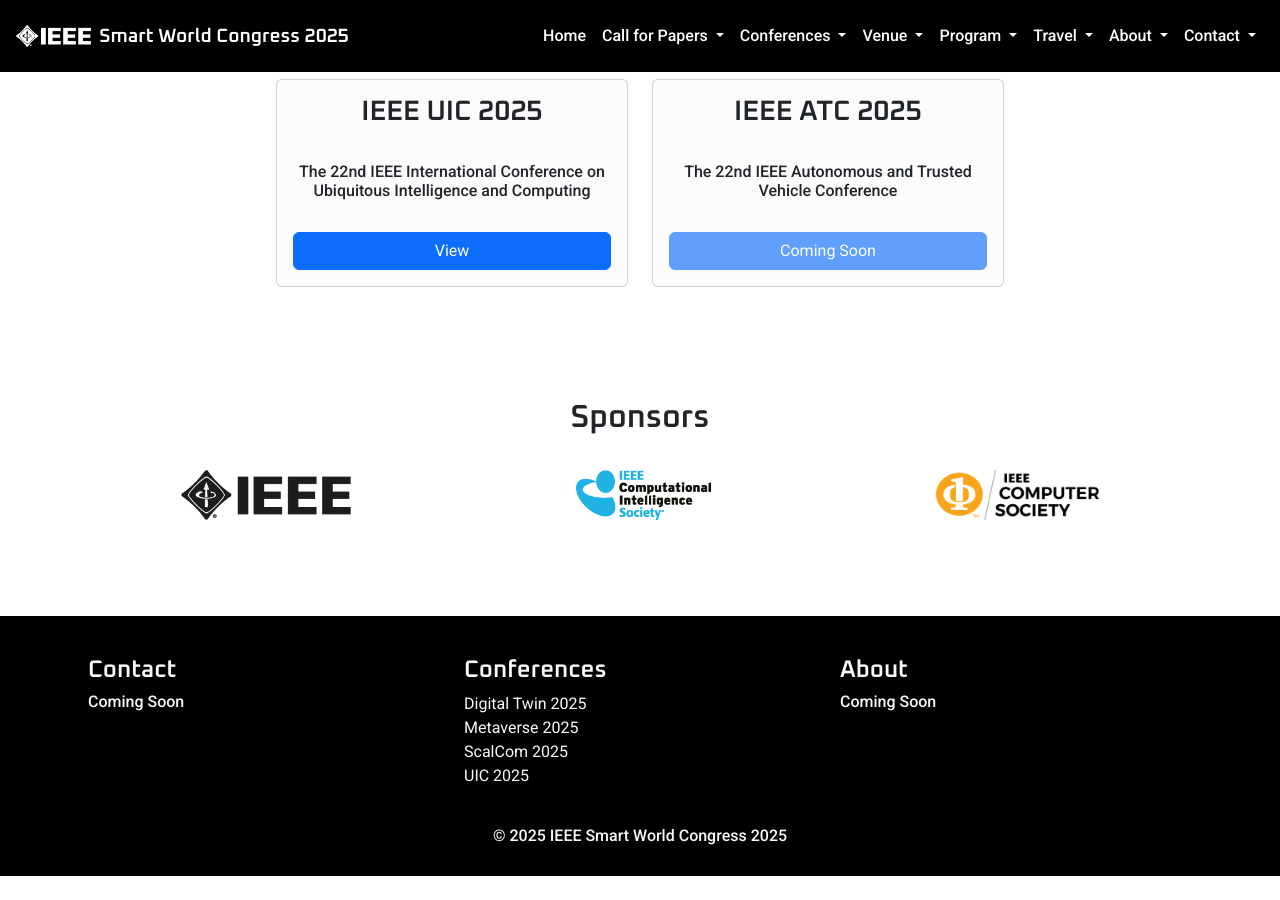
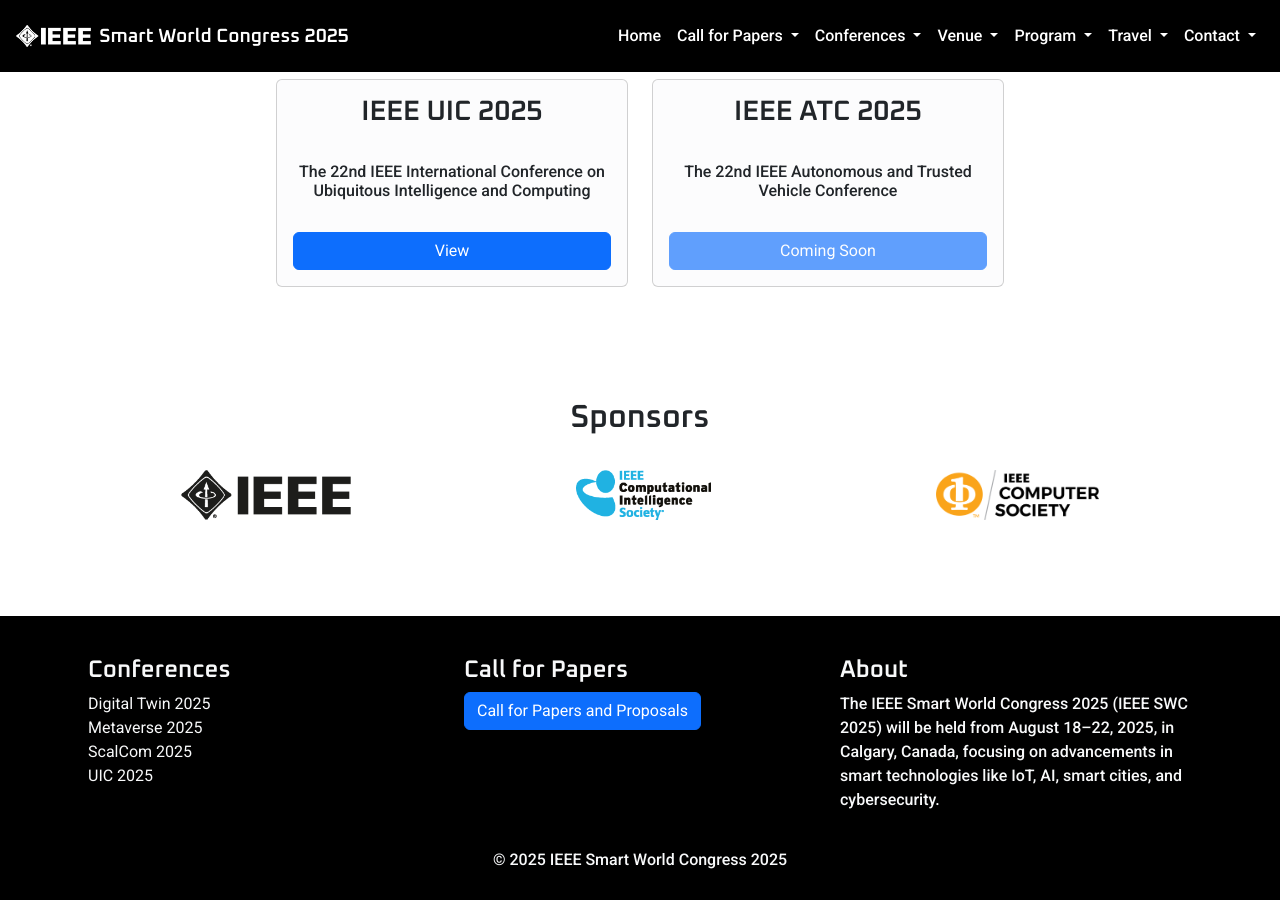
Before and after one commit to IEEE-SWC-2025/IEEE-SWC-2025.github.io, a Jekyll site: the page built from index.html, in a window 1280 px wide and 900 px high, scrolled down 5349 px. Built offline with Jekyll 4.4.1, drawn with Linux system fonts in a browser that asks for light colours; before the commit the page ends 6225 px from its top, so only the background shows below that.

Commit message:
Work on footer

```diff
--- a/_includes/footer.html
+++ b/_includes/footer.html
@@ -1,13 +1,13 @@
 <footer class="bg-black text-light py-4">
   <div class="page-section container-fluid px-5 py-3">
     <div class="row">
-      <div class="col-sm-4">
-        <h3 class="fs-4">Contact</h3>
-        <h5 class="fs-6">Coming Soon</h5>
+      <!-- <div class="col-sm-2"> -->
+        <!-- <h3 class="fs-4">Contact</h3> -->
+        <!-- <h5 class="fs-6">Coming Soon</h5> -->
         <!-- <h5 class="fs-6">Venue Address</h5>
                   <h5 class="fs-6">Email</h5>
                   <h5 class="fs-6">Support</h5> -->
-      </div>
+      <!-- </div> -->
       <div class="col-sm-4">
         <h3 class="fs-4">Conferences</h3>
         <ul class="list-unstyled">
@@ -26,8 +26,20 @@
         </ul>
       </div>
       <div class="col-sm-4">
+        <h3 class="fs-4">Call for Papers</h3>
+        <div>
+          <a href="/cfp" class="btn btn-primary text-decoration-none"
+            >Call for Papers and Proposals</a
+          >
+        </div>
+      </div>
+      <div class="col-sm-4">
         <h3 class="fs-4">About</h3>
-        <h5 class="fs-6">Coming Soon</h5>
+        <p class="fs-6">
+          The IEEE Smart World Congress 2025 (IEEE SWC 2025) will be held from
+          August 18–22, 2025, in Calgary, Canada, focusing on advancements in
+          smart technologies like IoT, AI, smart cities, and cybersecurity.
+        </p>
       </div>
     </div>
   </div>
--- a/_includes/navbar.html
+++ b/_includes/navbar.html
@@ -130,22 +130,6 @@
             data-bs-toggle="dropdown"
             aria-expanded="false"
           >
-            About
-          </a>
-          <ul class="dropdown-menu dropdown-menu-black">
-            <li>
-              <a class="dropdown-item" href="#">Coming Soon</a>
-            </li>
-          </ul>
-        </li>
-        <li class="nav-item dropdown">
-          <a
-            class="nav-link dropdown-toggle text-white"
-            href="#"
-            role="button"
-            data-bs-toggle="dropdown"
-            aria-expanded="false"
-          >
             Contact
           </a>
           <ul class="dropdown-menu dropdown-menu-black">
```
